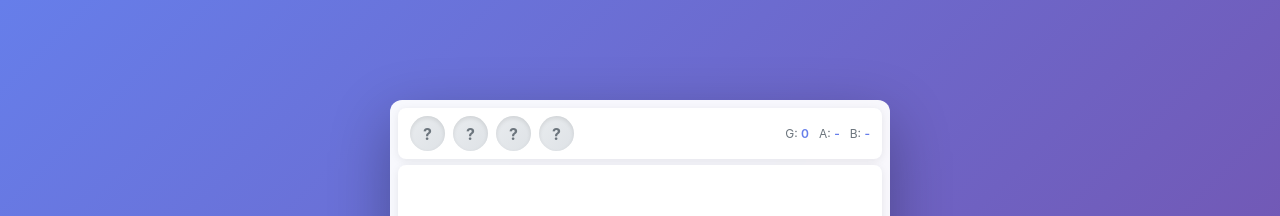
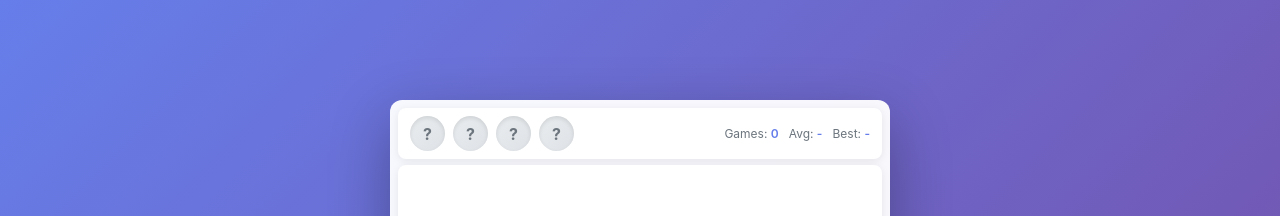
Before and after one commit to steveo0o/mastermind, a website: page index.html in a window 1280 px wide. Shown: the top 216 px of the page. Drawn offline with Linux system fonts and the light colour scheme.

Commit message:
Update index.html

```diff
--- a/index.html
+++ b/index.html
@@ -16,9 +16,9 @@
                 <div class="secret-peg" data-position="3">?</div>
             </div>
             <div class="stats-inline">
-                <span class="stat">G: <strong id="gamesPlayed">0</strong></span>
-                <span class="stat">A: <strong id="avgAttempts">-</strong></span>
-                <span class="stat">B: <strong id="bestScore">-</strong></span>
+                <span class="stat" title="Games Played">Games: <strong id="gamesPlayed">0</strong></span>
+                <span class="stat" title="Average Attempts">Avg: <strong id="avgAttempts">-</strong></span>
+                <span class="stat" title="Best Score">Best: <strong id="bestScore">-</strong></span>
             </div>
         </div>
 
```
